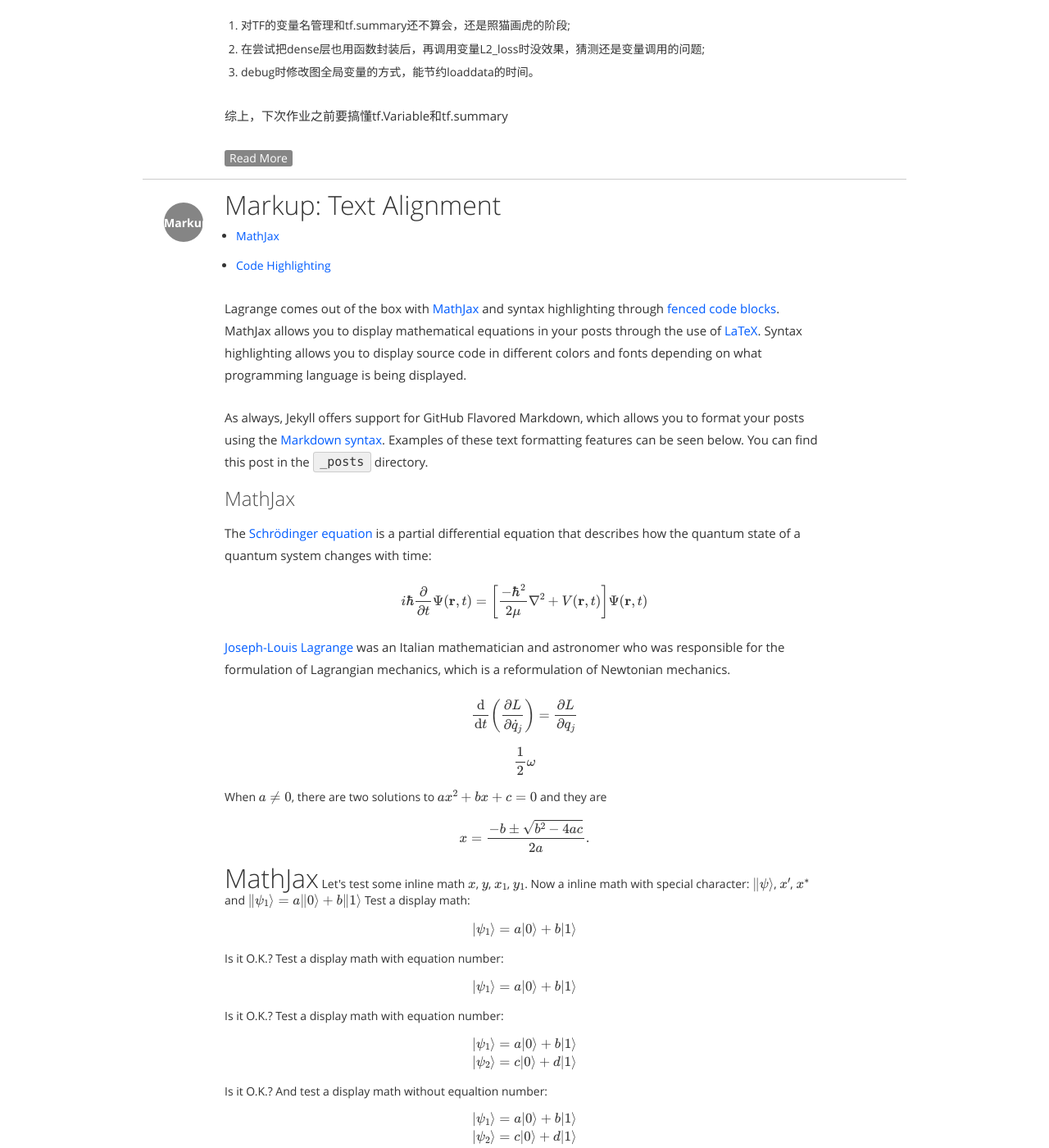
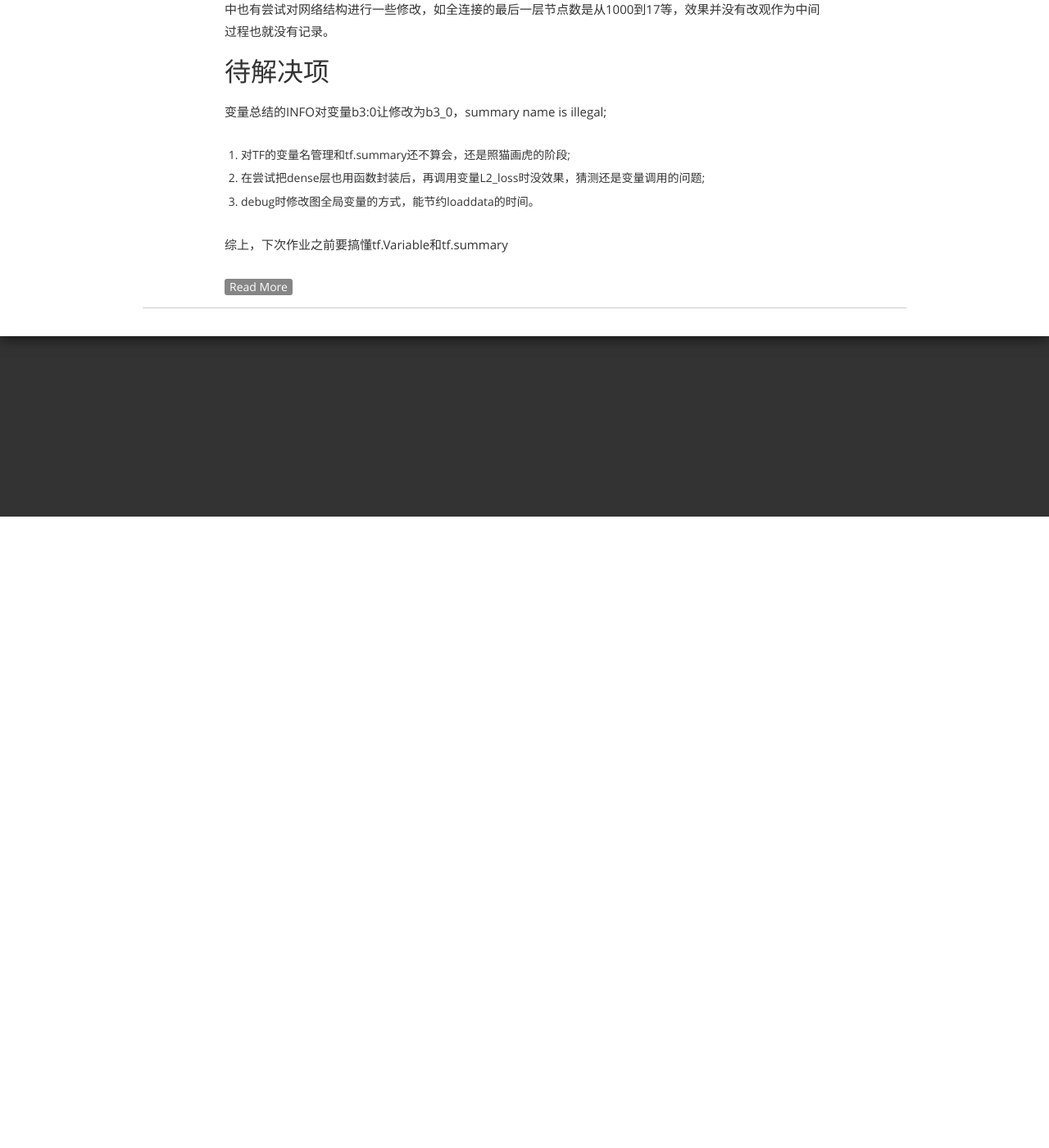
Before and after one commit to alpoise/alpoise.github.io, a Jekyll site: the page built from index.html, in a window 1280 px wide and 1400 px high, scrolled down 3247 px. Shown: the whole window at 82% size. Built offline with Jekyll 4.4.1, drawn with Linux system fonts in a browser that asks for light colours; formulas are drawn with MathJax 3; the list of posts is cut into pages by our own code; after the commit the page ends 3877 px from its top, so only the background shows below that; some of the changed text lies outside the part shown.

Commit message:
update labels ## space

````diff
--- a/_posts/2017-01-30-Math-and-Code-Formatting.md
+++ /dev/null
@@ -1,123 +0,0 @@
----
-layout: post
-title: "Markup: Text Alignment"
-categories:
-  - Markup
-tags:
-  - alignment
-  - content
-  - css
-  - markup
----
-
-* content
-{:toc}
-
-
-Lagrange comes out of the box with [MathJax](https://www.mathjax.org/) and syntax highlighting through [fenced code blocks](https://help.github.com/articles/creating-and-highlighting-code-blocks/). MathJax allows you to display mathematical equations in your posts through the use of [LaTeX](http://www.andy-roberts.net/writing/latex/mathematics_1). Syntax highlighting allows you to display source code in different colors and fonts depending on what programming language is being displayed.
-
-As always, Jekyll offers support for GitHub Flavored Markdown, which allows you to format your posts using the [Markdown syntax](https://guides.github.com/features/mastering-markdown/). Examples of these text formatting features can be seen below. You can find this post in the `_posts` directory.
-
-## MathJax
-
-The [Schrödinger equation](https://en.wikipedia.org/wiki/Schr%C3%B6dinger_equation) is a partial differential equation that describes how the quantum state of a quantum system changes with time:
-
-$$
-i\hbar\frac{\partial}{\partial t} \Psi(\mathbf{r},t) = \left [ \frac{-\hbar^2}{2\mu}\nabla^2 + V(\mathbf{r},t)\right ] \Psi(\mathbf{r},t)
-$$
-
-[Joseph-Louis Lagrange](https://en.wikipedia.org/wiki/Joseph-Louis_Lagrange) was an Italian mathematician and astronomer who was responsible for the formulation of Lagrangian mechanics, which is a reformulation of Newtonian mechanics.
-
-$$ \frac{\mathrm{d}}{\mathrm{d}t} \left ( \frac {\partial  L}{\partial \dot{q}_j} \right ) =  \frac {\partial L}{\partial q_j} $$
-
-$$\frac{1}{2} \omega$$
-
-<title>MathJax TeX Test Page</title>
-<script type="text/x-mathjax-config">
- MathJax.Hub.Config({tex2jax: {inlineMath: [['$','$'], ['\\(','\\)']]}});
-</script>
-<script type="text/javascript" async
- src="https://cdn.mathjax.org/mathjax/latest/MathJax.js?config=TeX-AMS_CHTML">
-</script>
-<body>
-
-When $a \ne 0$, there are two solutions to \(ax^2 + bx + c = 0\) and they are
-$$x = {-b \pm \sqrt{b^2-4ac} \over 2a}.$$
-
-<h1> MathJax </h1>
-
-Let's test some inline math $x$, $y$, $x_1$, $y_1$.
-
-Now a inline math with special character: $\|\psi\rangle$, $x'$, $x^*$ and $\|\psi_1\rangle = a\|0\rangle + b\|1\rangle$
-
-Test a display math:
-$$
-  |\psi_1\rangle = a|0\rangle + b|1\rangle
-$$
-Is it O.K.?
-
-Test a display math with equation number:
-\begin{equation}
-  |\psi_1\rangle = a|0\rangle + b|1\rangle
-\end{equation}
-Is it O.K.?
-
-Test a display math with equation number:
-
-$$
- \begin{align}
-   |\psi_1\rangle &= a|0\rangle + b|1\rangle \\
-   |\psi_2\rangle &= c|0\rangle + d|1\rangle
- \end{align}
-$$
-Is it O.K.?
-
-And test a display math without equaltion number:
-$$
- \begin{align*}
-   |\psi_1\rangle &= a|0\rangle + b|1\rangle \\
-   |\psi_2\rangle &= c|0\rangle + d|1\rangle
- \end{align*}
-$$
-Is it O.K.?
-
-Test a display math with equation number:
-$$
-\begin{align}
-   |\psi_1\rangle &= a|0\rangle + b|1\rangle \\
-   |\psi_2\rangle &= c|0\rangle + d|1\rangle
-\end{align}
-$$
-Is it O.K.?
-
-And test a display math without equaltion number:
-$$
-\begin{align*}
-   |\psi_1\rangle &= a|0\rangle + b|1\rangle \\
-   |\psi_2\rangle &= c|0\rangle + d|1\rangle
-\end{align*}
-$$
-
-</body>
-
-## Code Highlighting
-
-You can find the full list of supported programming languages [here](https://github.com/jneen/rouge/wiki/List-of-supported-languages-and-lexers).
-
-```css
-#container {
-  float: left;
-  margin: 0 -240px 0 0;
-  width: 100%;
-}
-```
-
-```ruby
-def print_hi(name)
-  puts "Hi, #{name}"
-end
-print_hi('Tom')
-#=> prints 'Hi, Tom' to STDOUT.
-```
-
-Another option is to embed your code through [Gist](https://en.support.wordpress.com/gist/).
````
Also changed, not shown: _posts/2018-04-24-AlexNet.md (+4 -4 lines).
